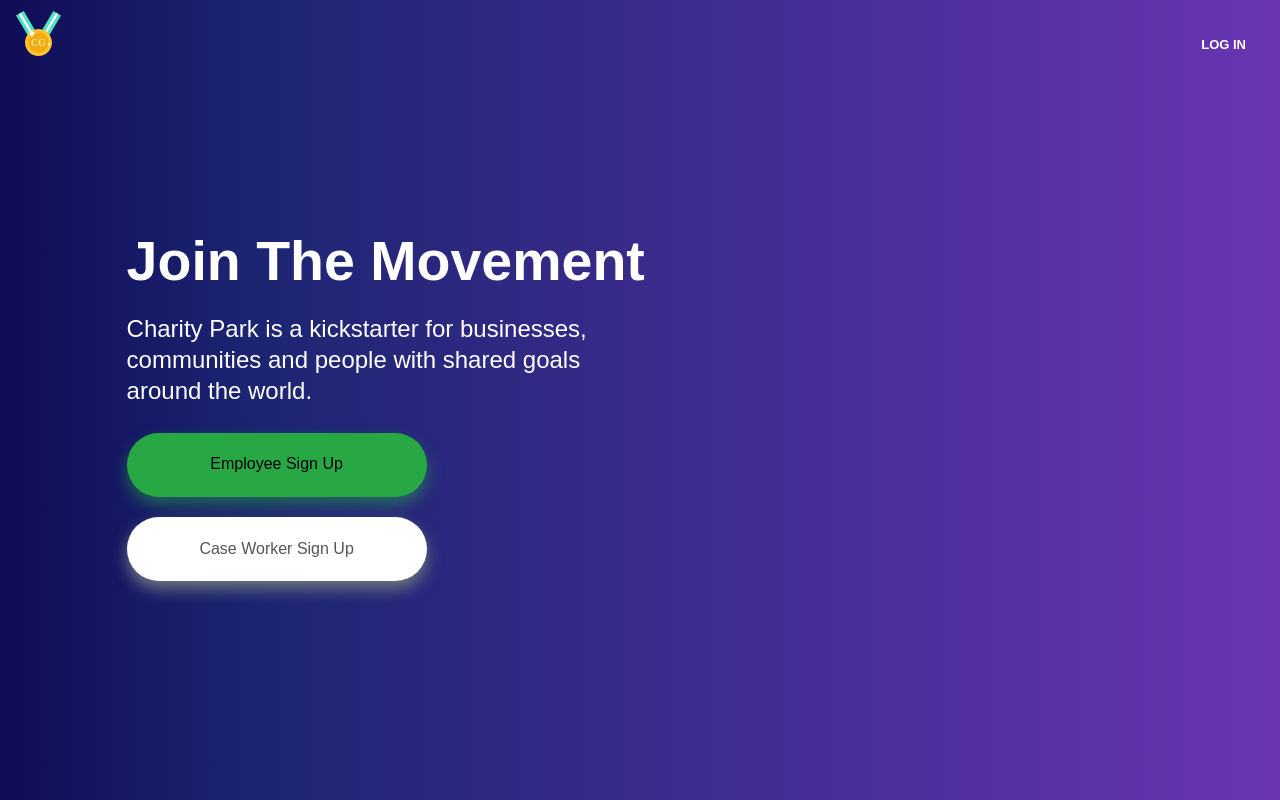
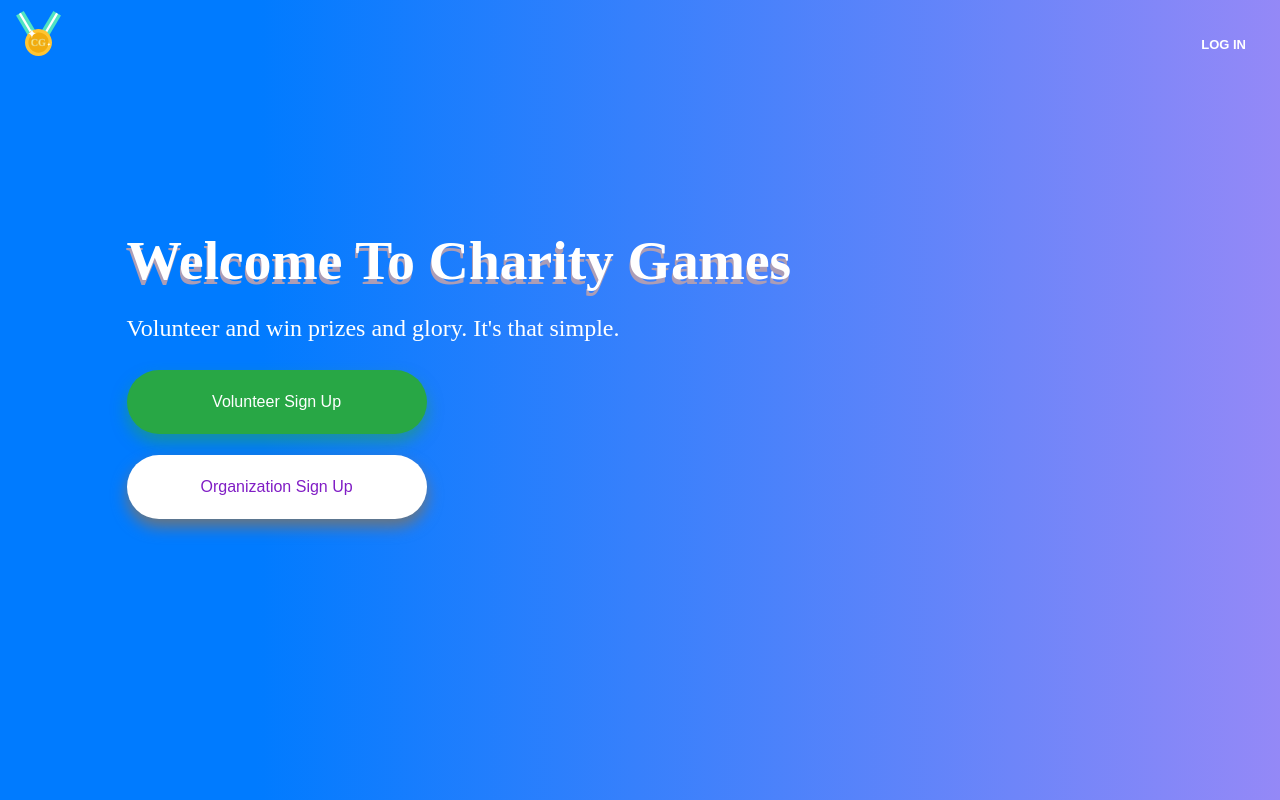
Before and after one commit to capgemini-volunteer/capgemini-volunteer, a React (Create React App) app in the folder volunteer/: page / in a window 1280 px wide. Built offline with nearby package versions, Linux system fonts and the light colour scheme.

Commit message:
Merge with master

```diff
--- a/volunteer/src/Home/home-content.js
+++ b/volunteer/src/Home/home-content.js
@@ -23,20 +23,20 @@ export class HeaderContent extends React.Component {
       <Fragment>
         <div className="col-xs-9 col-sm-12 col-md-12 col-lg-10  header-container">
           <div className="large">
-            <p>Join the movement</p>
+            <p>Welcome to Charity Games</p>
           </div>
-          <div className="small">
-            <p>Charity Park is a kickstarter for businesses, communities and people with shared goals around the world.</p>
+          <div className="small sigmarone">
+            <p>Volunteer and win prizes and glory. It's that simple. </p>
           </div>
 
           <form onSubmit={this.handleSubmit}>
             <button className="employee" type="submit">
-              <p>Employee Sign Up</p>
+              <p>Volunteer Sign Up</p>
             </button>
             <br/>
             <br/>
             <button className="case-worker" type="submit">
-              <p>Case Worker Sign Up</p>
+              <p>Organization Sign Up</p>
             </button>
           </form>
         </div>
--- a/volunteer/src/Home/home.css
+++ b/volunteer/src/Home/home.css
@@ -30,13 +30,10 @@
     overflow: hidden; }
     .home-header::after {
       background: #100c57;
-      /* Old browsers */
-      background: -moz-linear-gradient(left, #100c57 0%, #1c2572 20%, #6935b3 100%);
-      /* FF3.6-15 */
       background: -webkit-linear-gradient(left, #100c57 0%, #1c2572 20%, #6935b3 100%);
-      /* Chrome10-25,Safari5.1-6 */
-      background: linear-gradient(to right, #100c57 0%, #1c2572 20%, #6935b3 100%);
-      /* W3C, IE10+, FF16+, Chrome26+, Opera12+, Safari7+ */
+      background: -webkit-gradient(linear, left top, right top, from(#100c57), color-stop(20%, #1c2572), to(#6935b3));
+      background: -o-linear-gradient(left, #100c57 0%, #1c2572 20%, #6935b3 100%);
+      background: linear-gradient(to right, #007bff 0%, #007bff 20%, rgba(42, 19, 239, 0.5) 100%);
       filter: progid:DXImageTransform.Microsoft.gradient( startColorstr='#1c2572', endColorstr='#6935b3',GradientType=1 );
       z-index: -10;
       content: "";
@@ -128,10 +125,15 @@
         font-size: 1.5em;
         padding-bottom: 10px;
         width: 502px; }
+      .home-header .header-container .small.sigmarone  {
+        font-family: "Sigmar One", cursive;
+      }
       .home-header .header-container .large {
         font-size: 347%;
         font-weight: bold;
         color: #fff;
+        font-family: 'Sigmar One', cursive;
+        text-shadow: -1px 5px #ad9db5;
         text-transform: capitalize; }
         .home-header .header-container .large span {
           color: #ff8e59;
@@ -277,12 +279,12 @@
 
 .employee {
   box-shadow: 0 8px 15px rgba(40, 167, 69, 0.5);
-  color: #000000;
+  color: #ffff;
   background: #28a745;
 }
 
 .case-worker {
   box-shadow: 0 8px 15px #6c757d;
-  color: #555555;
+  color: #801dc5;
   background: #ffffff;
 }
--- a/volunteer/src/Modal/Modal.css
+++ b/volunteer/src/Modal/Modal.css
@@ -39,6 +39,6 @@
 
 .modal .btn-facebook {
     color: #fff;
-    background-color: #3b5998;
+    background-color: #28a745;
     border-color: rgba(0, 0, 0, 0.2);
 }
--- a/volunteer/src/index.css
+++ b/volunteer/src/index.css
@@ -3,3 +3,5 @@ body {
   padding: 0;
   font-family: sans-serif;
 }
+
+@import url('https://fonts.googleapis.com/css?family=Sigmar+One');
```
